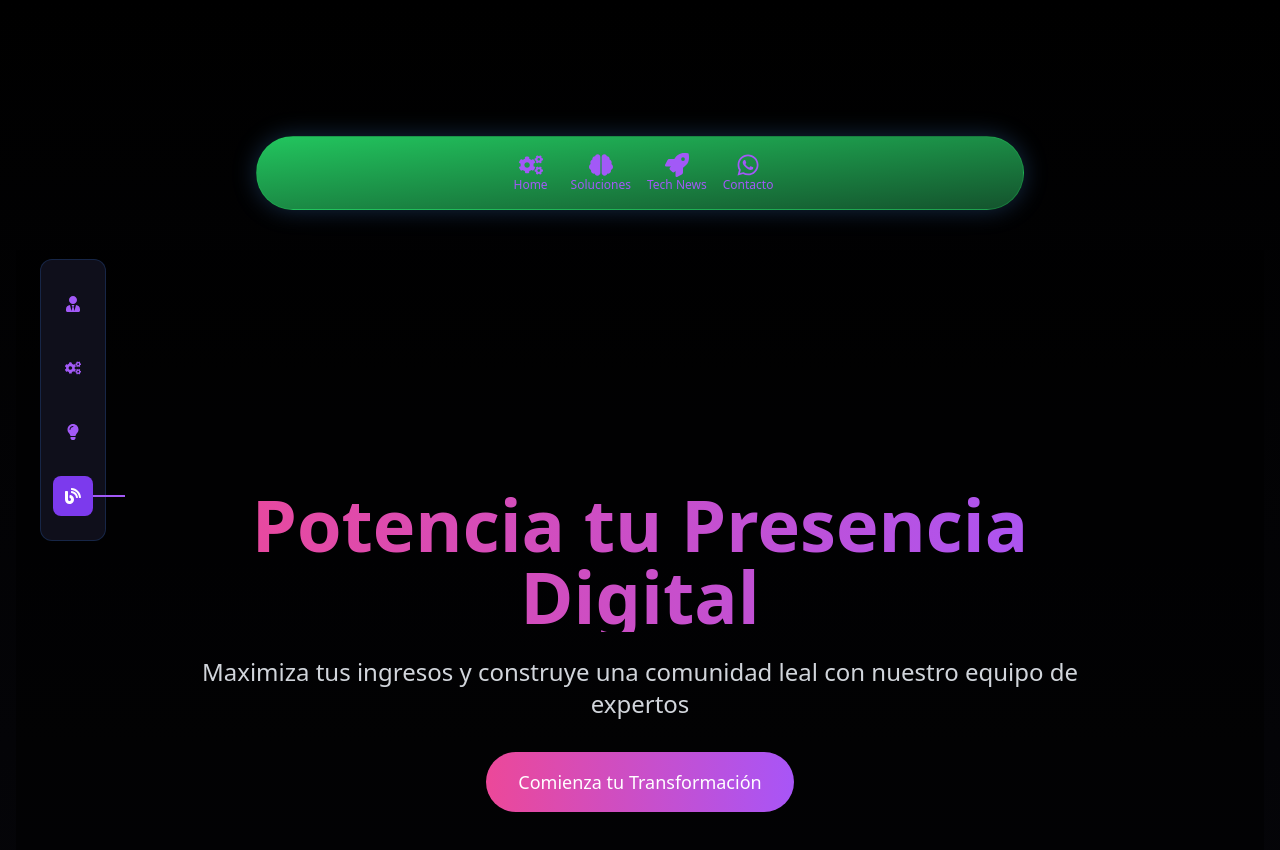
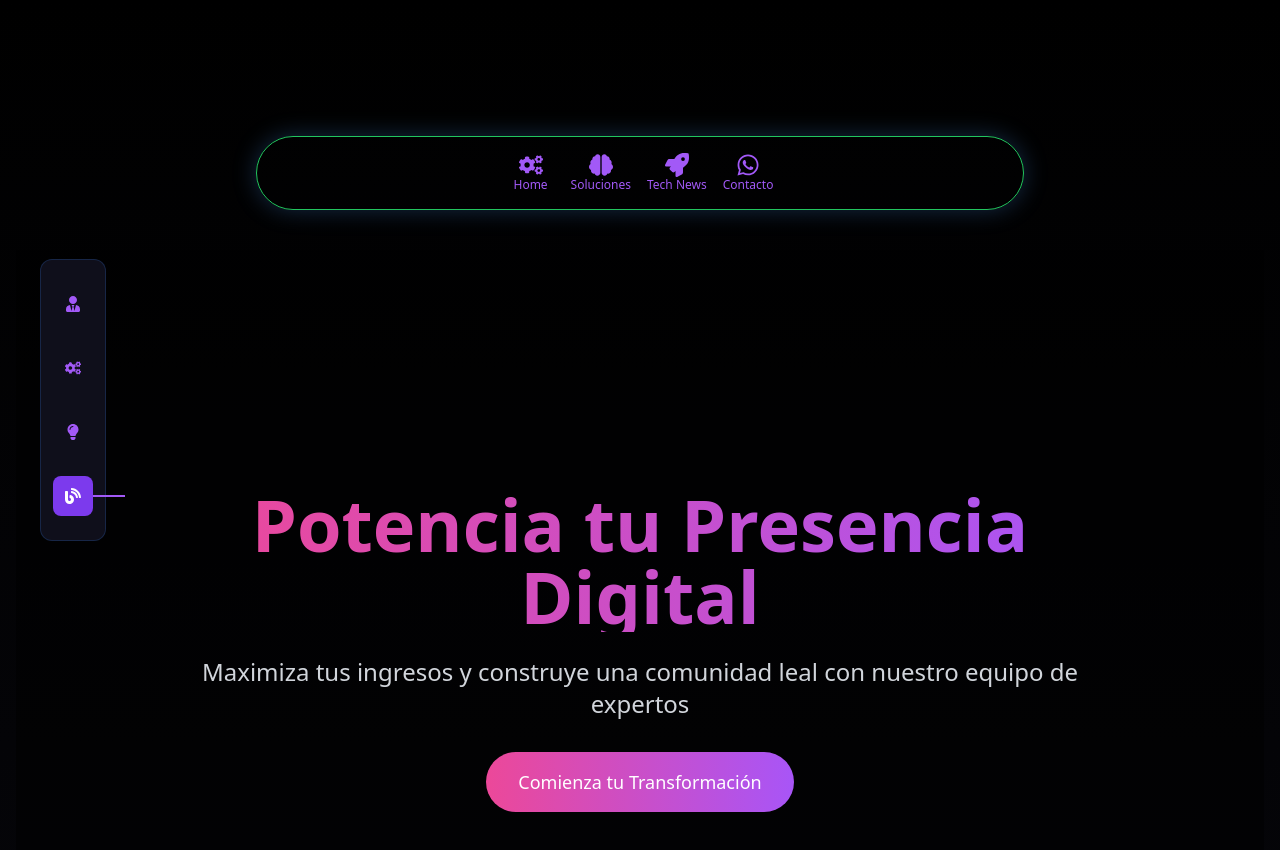
Before and after one commit to deivipluss/landing, a Next.js app: page /redes-membresia in a window 1280 px wide. Shown: the top 850 px of the page. Built offline with nearby package versions, Linux system fonts and the light colour scheme.

Commit message:
Menú superior sin fondo, solo borde, siguiendo diseño solicitado

```diff
--- a/components/HomeNavigation.tsx
+++ b/components/HomeNavigation.tsx
@@ -57,7 +57,7 @@ const HomeNavigation = () => {
   };
 
   return (
-    <header className="flex justify-center py-3 sm:py-4 mb-4 sm:mb-6 md:mb-8 lg:mb-10 space-x-3 sm:space-x-4 bg-gradient-to-br from-[#22c55e] to-[#14532d] backdrop-blur-lg shadow-glow rounded-full w-[90%] max-w-3xl mx-auto border border-[#22c55e]/30">
+    <header className="flex justify-center py-3 sm:py-4 mb-4 sm:mb-6 md:mb-8 lg:mb-10 space-x-3 sm:space-x-4 bg-transparent rounded-full w-[90%] max-w-3xl mx-auto border border-[#22c55e] shadow-glow">
       {navItems.map((item) => (
         <Link
           key={item.href}
```
